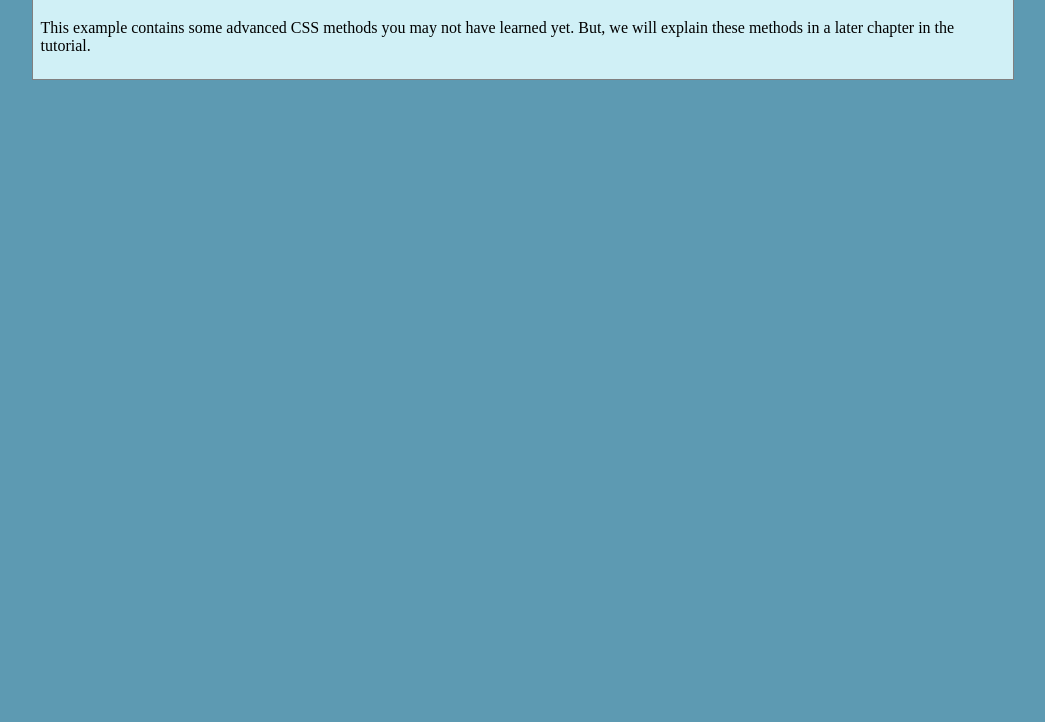
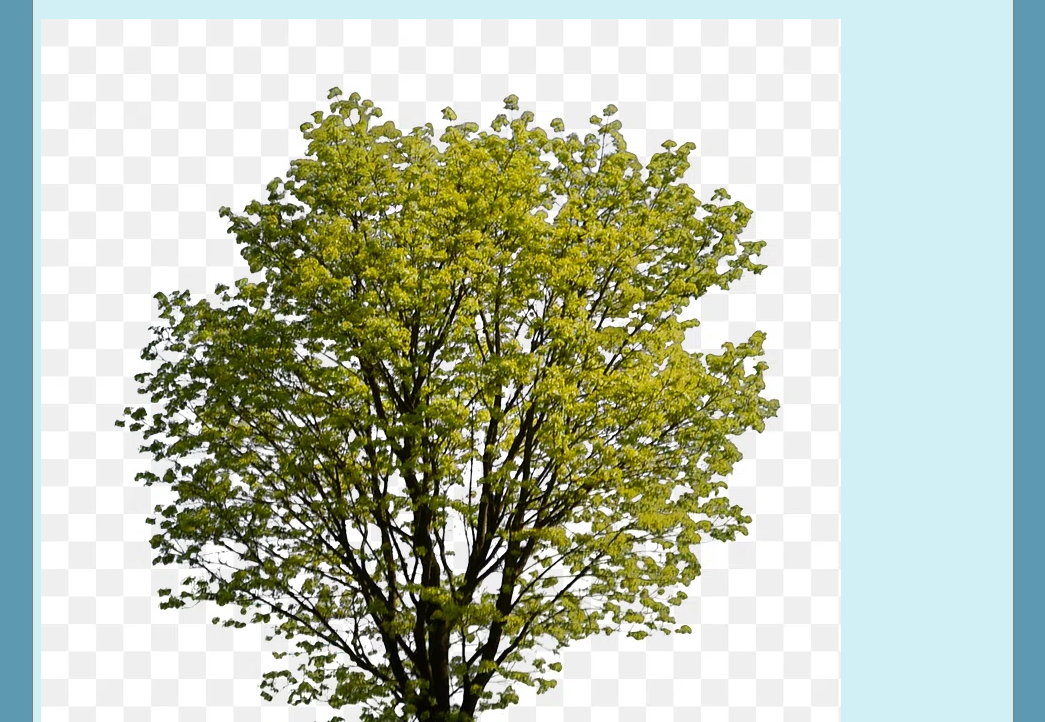
Before and after one commit to 1Aanshu/learning-js, a plain HTML site: page index.html in a window 1280 px wide. Shown: the part 78-800 px from the top of the page, without its empty margins (213-1258 px from the left). Drawn offline with Linux system fonts and the light colour scheme.

Commit message:
Add image

```diff
--- a/index.html
+++ b/index.html
@@ -22,6 +22,7 @@ body {
 
 <div class="center_div">
   <h1>Hello World!</h1>
+  <img src="../tree.png">
   <p>This example contains some advanced CSS methods you may not have learned yet. But, we will explain these methods in a later chapter in the tutorial.</p>
 </div>
 
```
